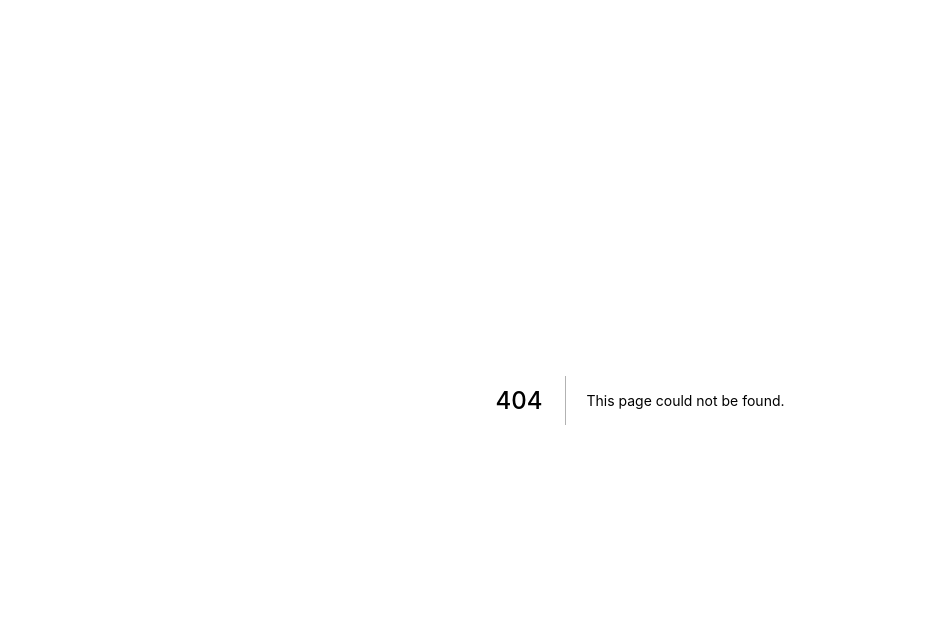
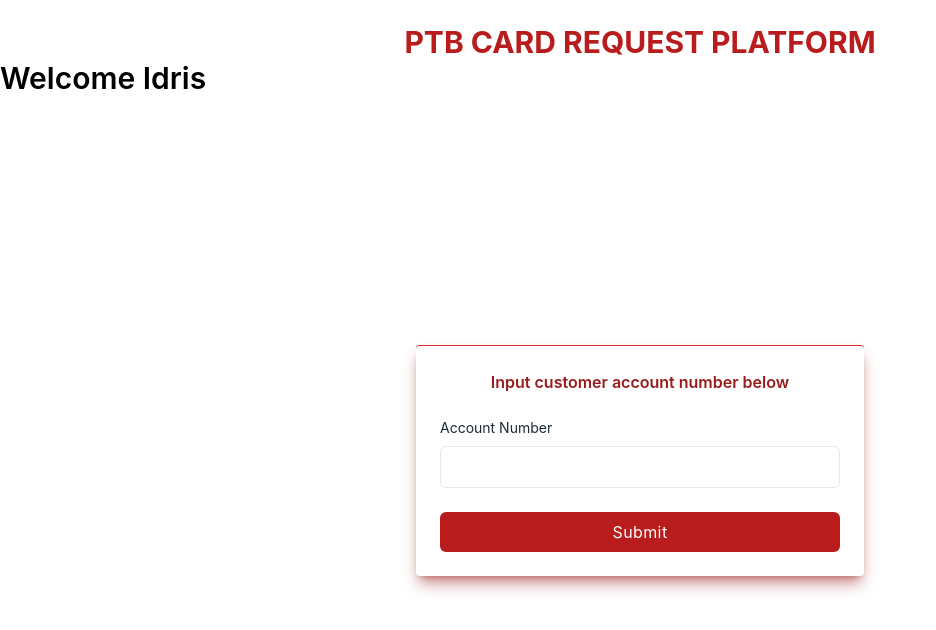
Before and after one commit to Juliet-07/card-request-ptb, a Next.js app: page /component in a window 1280 px wide. Before the commit this address had no page. Shown: the top 630 px of the page, without its empty margins (0-936 px from the left). Built offline with nearby package versions, Linux system fonts and the light colour scheme.

Commit message:
install and remove dependencies, made adjustments to initiate, details files and components

```diff
--- a/package.json
+++ b/package.json
@@ -9,10 +9,12 @@
     "lint": "next lint"
   },
   "dependencies": {
+    "axios": "^0.27.2",
     "next": "12.2.1",
     "next-connect": "^1.0.0-next.1",
     "react": "18.2.0",
-    "react-dom": "18.2.0"
+    "react-dom": "18.2.0",
+    "react-hook-form": "^7.33.1"
   },
   "devDependencies": {
     "autoprefixer": "^10.4.7",
--- /dev/null
+++ b/pages/component.js
@@ -0,0 +1,24 @@
+import React, { useState } from "react";
+import Initiate from "./initiate";
+import Details from "./details";
+
+const Main = () => {
+  const [accountIsVerified, setAccountIsVerified] = useState(false);
+  const [details, setDetails] = useState("");
+  const handleChange = (res) => {
+    setDetails(res.data);
+    // setAccountIsVerified(!accountIsVerified);
+  };
+  return (
+    <>
+      {/* <p>{details.customerName}</p> */}
+
+      {accountIsVerified ? (
+        <Details />
+      ) : (
+        <Initiate handleChange={(res) => handleChange(res)} />
+      )}
+    </>
+  );
+};
+export default Main;
--- a/pages/details.js
+++ b/pages/details.js
@@ -1,28 +1,52 @@
+import React, { useState, useEffect } from "react";
 import Head from "next/head";
+import { useRouter } from "next/router";
 
-// const accountInfo = "https://rickandmortyapi.com/api/character/";
- const accountInfo =
- "https://192.168.201.27/api/v1/enquiry/accountInfo/0070005099";
+// const accountInfo =
+//   "https://192.168.201.27/api/v1/enquiry/accountInfo/0070005099";
 
-export async function getServerSideProps() {
+// export async function getServerSideProps() {
+//   process.env["NODE_TLS_REJECT_UNAUTHORIZED"] = 0;
+//   const response = await fetch(accountInfo, {
+//     headers: {
+//       Authorization:
+//         "Bearer 14072022E3C40F40C5B90911E0530FC9A8C0434AE3C40F40C5BA0911E0530FC9A8C0434AE3C40F40C5BB0911E0530FC9A8C0434AE3C40F40C5BC0911E0530FC9A8C0434AE3C40F40C5BD0911E0530FC9A8C0434A",
+//       "Content-Type": "application/json",
+//       Accept: "application/json",
+//     },
+//   });
+//   const res = await response.json();
+//   return {
+//     props: {
+//       res,
+//     },
+//   };
+// }
+const Details = () => {
+  const router = useRouter();
+  console.log(router.query);
+  const accountNumber = router.query?.accountNumber;
+  const accountInfo = `https://192.168.201.27/api/v1/enquiry/accountInfo/${accountNumber}`;
+  const getAccountDetails = async () => {
     process.env["NODE_TLS_REJECT_UNAUTHORIZED"] = 0;
-  const res = await fetch(accountInfo, {
+    const response = await fetch(accountInfo, {
       headers: {
-       Authorization :
+        Authorization:
           "Bearer 14072022E3C40F40C5B90911E0530FC9A8C0434AE3C40F40C5BA0911E0530FC9A8C0434AE3C40F40C5BB0911E0530FC9A8C0434AE3C40F40C5BC0911E0530FC9A8C0434AE3C40F40C5BD0911E0530FC9A8C0434A",
         "Content-Type": "application/json",
-      Accept: "application/json",
+        Accept: "*/*",
       },
-  });
-  const data = await res.json();
+    })
+      .then((response) => {
+        console.log({ response });
         return {
           props: {
-      data,
+            res: response.json(),
           },
         };
-}
-const Details = ({ data }) => {
-  console.log("data", data);
+      })
+      .catch((e) => console.error(e));
+  };
   return (
     <div className="mt-6">
       <Head>
@@ -34,6 +58,8 @@ const Details = ({ data }) => {
         <h1 className="text-3xl font-bold text-center text-red-700">
           PTB CARD REQUEST PLATFORM
         </h1>
+        {/* <h5>{}</h5> */}
+        {/* <h5>{user ? user.customerName : "Loading..."}</h5> */}
         <div className="w-full p-6 m-auto bg-white border-t border-red-600 rounded shadow-lg shadow-red-800/50 lg:max-w-md">
           <h1 className=" font-semibold text-center text-red-800">
             Customer Details
@@ -45,16 +71,42 @@ const Details = ({ data }) => {
               </label>
               <input
                 type="text"
-                placeholder="preRendered"
+                className="block w-full px-4 py-2 mt-2 text-gray-700 bg-white border rounded-md focus:border-red-400 focus:ring-red-300 focus:outline-none focus:ring focus:ring-opacity-40"
+                value={accountNumber ? accountNumber : ""}
+              />
+            </div>
+            <div className="mt-4">
+              <label
+                htmlFor="accountType"
+                className="block text-sm text-gray-800"
+              >
+                Account Type
+              </label>
+              <input
+                type="text"
+                // value={data.customerName}
                 className="block w-full px-4 py-2 mt-2 text-gray-700 bg-white border rounded-md focus:border-red-400 focus:ring-red-300 focus:outline-none focus:ring focus:ring-opacity-40"
               />
             </div>
+
             <div className="mt-4">
               <label htmlFor="account" className="block text-sm text-gray-800">
                 Name
               </label>
               <input
+                name="customerName"
                 type="text"
+                className="block w-full px-4 py-2 mt-2 text-gray-700 bg-white border rounded-md focus:border-red-400 focus:ring-red-300 focus:outline-none focus:ring focus:ring-opacity-40"
+                // value={user ? user.customerName : "null"}
+              />
+            </div>
+            <div className="mt-4">
+              <label htmlFor="address" className="block text-sm text-gray-800">
+                Address
+              </label>
+              <input
+                type="text"
+                placeholder="preRendered"
                 className="block w-full px-4 py-2 mt-2 text-gray-700 bg-white border rounded-md focus:border-red-400 focus:ring-red-300 focus:outline-none focus:ring focus:ring-opacity-40"
               />
             </div>
@@ -95,7 +147,10 @@ const Details = ({ data }) => {
               />
             </div>
             <div className="mt-6">
-              <button className="w-full px-4 py-2 tracking-wide text-white transition-colors duration-200 transform bg-red-700 rounded-md hover:bg-red-600 focus:outline-none focus:bg-red-600">
+              <button
+                // onClick={getAccountDetails}
+                className="w-full px-4 py-2 tracking-wide text-white transition-colors duration-200 transform bg-red-700 rounded-md hover:bg-red-600 focus:outline-none focus:bg-red-600"
+              >
                 Submit
               </button>
             </div>
--- a/pages/initiate.js
+++ b/pages/initiate.js
@@ -1,7 +1,44 @@
+import React, { useState } from "react";
+import { useRouter } from "next/router";
 import Head from "next/head";
-import Link from "next/link";
 
-export default function Home() {
+const Initiate = () => {
+  const router = useRouter();
+  const [number, setNumber] = useState("");
+  const accountInfo = `https://192.168.201.27/api/v1/enquiry/accountInfo/${number}`;
+  const handleChange = (e) => {
+    const { name, value } = e.target;
+    console.log({ name, value });
+    setNumber(`${value}`);
+    console.log({ number });
+  };
+  const getAccountDetails = async (e) => {
+    e.preventDefault();
+    router.push({
+      pathname: "/details",
+      query: {
+        accountNumber: number,
+      },
+    });
+    // process.env["NODE_TLS_REJECT_UNAUTHORIZED"] = 0;
+    // const response = await fetch(accountInfo, {
+    //   headers: {
+    //     Authorization:
+    //       "Bearer 14072022E3C40F40C5B90911E0530FC9A8C0434AE3C40F40C5BA0911E0530FC9A8C0434AE3C40F40C5BB0911E0530FC9A8C0434AE3C40F40C5BC0911E0530FC9A8C0434AE3C40F40C5BD0911E0530FC9A8C0434A",
+    //     "Content-Type": "application/json",
+    //     Accept: "*/*",
+    //   },
+    // })
+    //   .then((response) => {
+    //     console.log({ response });
+    //     return {
+    //       props: {
+    //         res: response.json(),
+    //       },
+    //     };
+    //   })
+    //   .catch((e) => console.error(e));
+  };
   return (
     <div className="mt-6">
       <Head>
@@ -25,19 +62,27 @@ export default function Home() {
               </label>
               <input
                 type="text"
+                name="accountNo"
+                value={number}
+                onChange={handleChange}
                 className="block w-full px-4 py-2 mt-2 text-gray-700 bg-white border rounded-md focus:border-red-400 focus:ring-red-300 focus:outline-none focus:ring focus:ring-opacity-40"
               />
             </div>
             <div className="mt-6">
-              <Link href="/details">
-                <button className="w-full px-4 py-2 tracking-wide text-white transition-colors duration-200 transform bg-red-700 rounded-md hover:bg-red-600 focus:outline-none focus:bg-red-600">
-                  Submit
-                </button>
-              </Link>
+              {/* <Link href="/details"> */}
+              <button
+                onClick={getAccountDetails}
+                className="w-full px-4 py-2 tracking-wide text-white transition-colors duration-200 transform bg-red-700 rounded-md hover:bg-red-600 focus:outline-none focus:bg-red-600"
+              >
+                Submit
+              </button>
+              {/* </Link> */}
             </div>
           </form>
         </div>
       </div>
     </div>
   );
-}
+};
+
+export default Initiate;
```
Also changed, not shown: 1 other file (tests, documents, lock files or other folders). Lines whose indentation alone changed are shown as unchanged.
